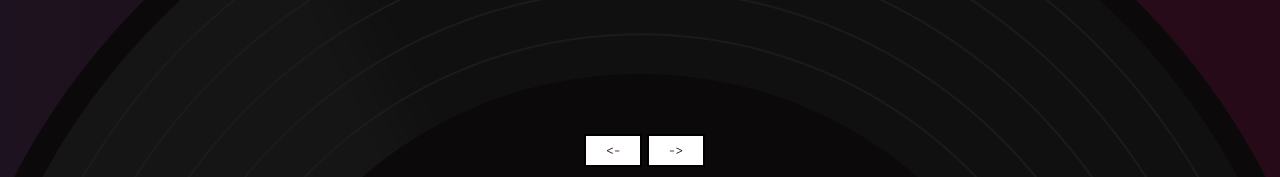
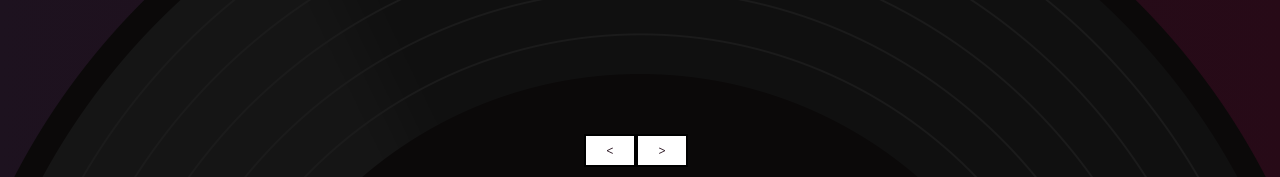
Before and after one commit to yialo/guessmelody, a website: page index.html in a window 1280 px wide. Shown: the top 177 px of the page. Drawn offline with nearby package versions, Linux system fonts and the light colour scheme; files that its build step writes are made by us from their sources.

Commit message:
Screen toggle controls added with JS

```diff
--- a/index.html
+++ b/index.html
@@ -21,28 +21,7 @@
         </filter>
       </svg>
 
-      <section class="main">
-
-      </section>
-
-      <div class="arrows__wrap">
-        <style>
-          .arrows__wrap {
-            position: absolute;
-            top: 135px;
-            left: 50%;
-            margin-left: -56px;
-          }
-
-          .arrows__btn {
-            background-color: white;
-            border: 2px solid black;
-            padding: 5px 20px;
-          }
-        </style>
-        <button class="arrows__btn js-arrow-previous" type="button">&lt;-</button>
-        <button class="arrows__btn js-arrow-next" type="button">-&gt;</button>
-      </div>
+      <section class="main"></section>
     </main>
 
     <footer class="footer">
--- a/js/main.js
+++ b/js/main.js
@@ -26,7 +26,7 @@ renderScreen(currentScreenIndex);
 
 const ArrowButton = function (direction) {
   this.direction = direction;
-  this.getEl();
+  this.createEl();
   this.el.addEventListener('click', this.changeScreen.bind(this));
   document.addEventListener('keydown', this.keyPressHandler.bind(this));
 };
@@ -51,8 +51,16 @@ ArrowButton.prototype = {
     'previous': 'LEFT',
     'next': 'RIGHT',
   },
-  getEl() {
-    this.el = appEl.querySelector(`.js-arrow-${this.direction}`);
+  text: {
+    'previous': `&lt;`,
+    'next': `&gt;`,
+  },
+  createEl() {
+    const button = document.createElement('button');
+    button.setAttribute('type', 'button');
+    button.classList.add(`arrows__btn`, `.js-arrow-${this.direction}`);
+    button.innerHTML = this.text[this.direction];
+    this.el = button;
   },
   changeScreen() {
     const checkScreen = this.screenCheckerMap[this.direction];
@@ -70,5 +78,31 @@ ArrowButton.prototype = {
   },
 };
 
-const previousScreenButton = new ArrowButton('previous');
-const nextScreenButton = new ArrowButton('next');
+function addScreenControls() {
+  const container = document.createElement('div');
+  container.classList.add('arrows__wrap');
+
+  const styleEl = document.createElement('style');
+  styleEl.textContent =
+`.arrows__wrap {
+  position: absolute;
+  top: 135px;
+  left: 50%;
+  margin-left: -56px;
+}
+
+.arrows__btn {
+  background-color: white;
+  border: 2px solid black;
+  padding: 5px 20px;
+}`;
+
+  const previousScreenButton = new ArrowButton('previous');
+  const nextScreenButton = new ArrowButton('next');
+
+  [styleEl, previousScreenButton.el, nextScreenButton.el]
+    .forEach((el) => container.appendChild(el));
+  appEl.appendChild(container);
+}
+
+addScreenControls();
```
